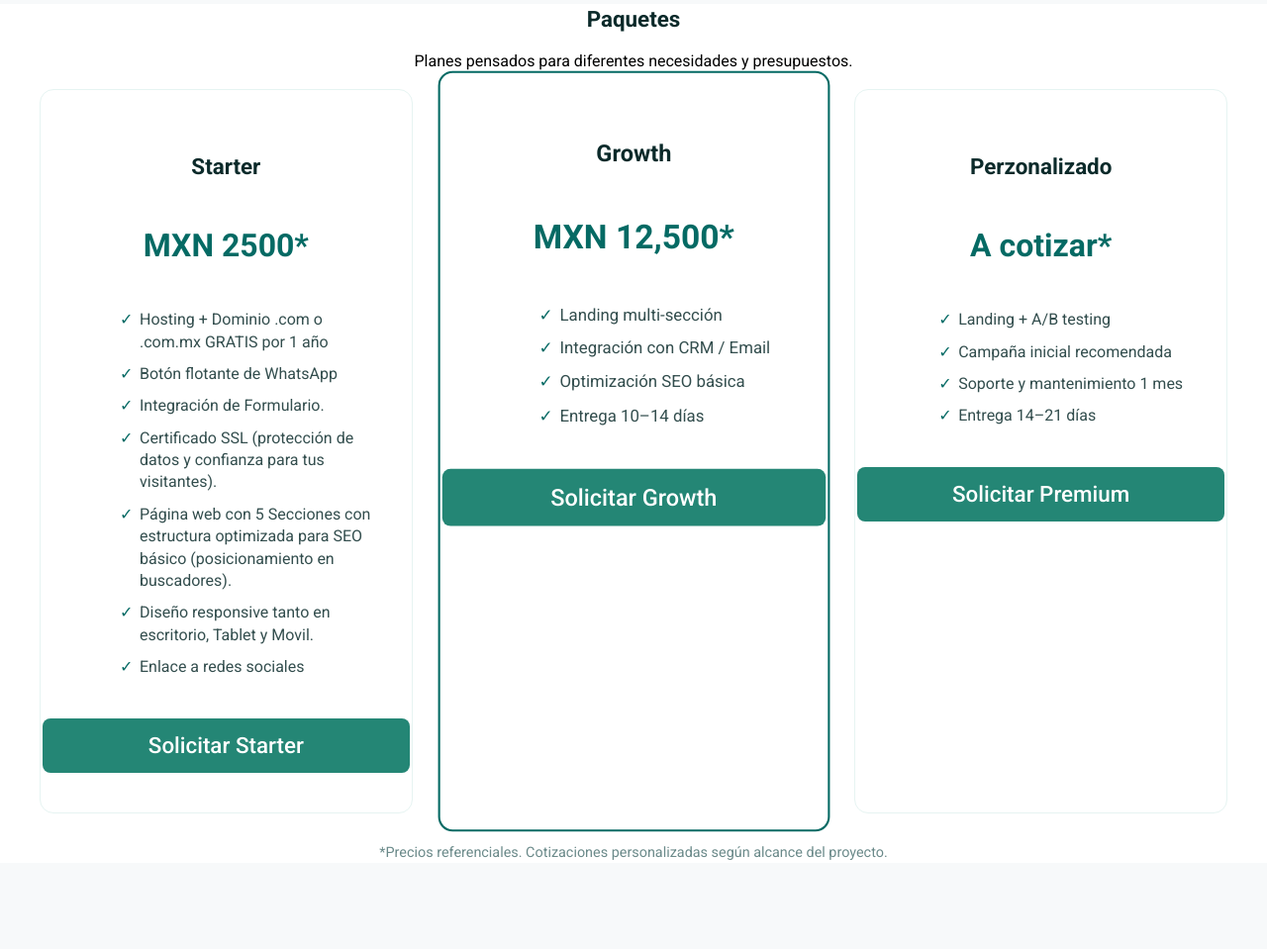
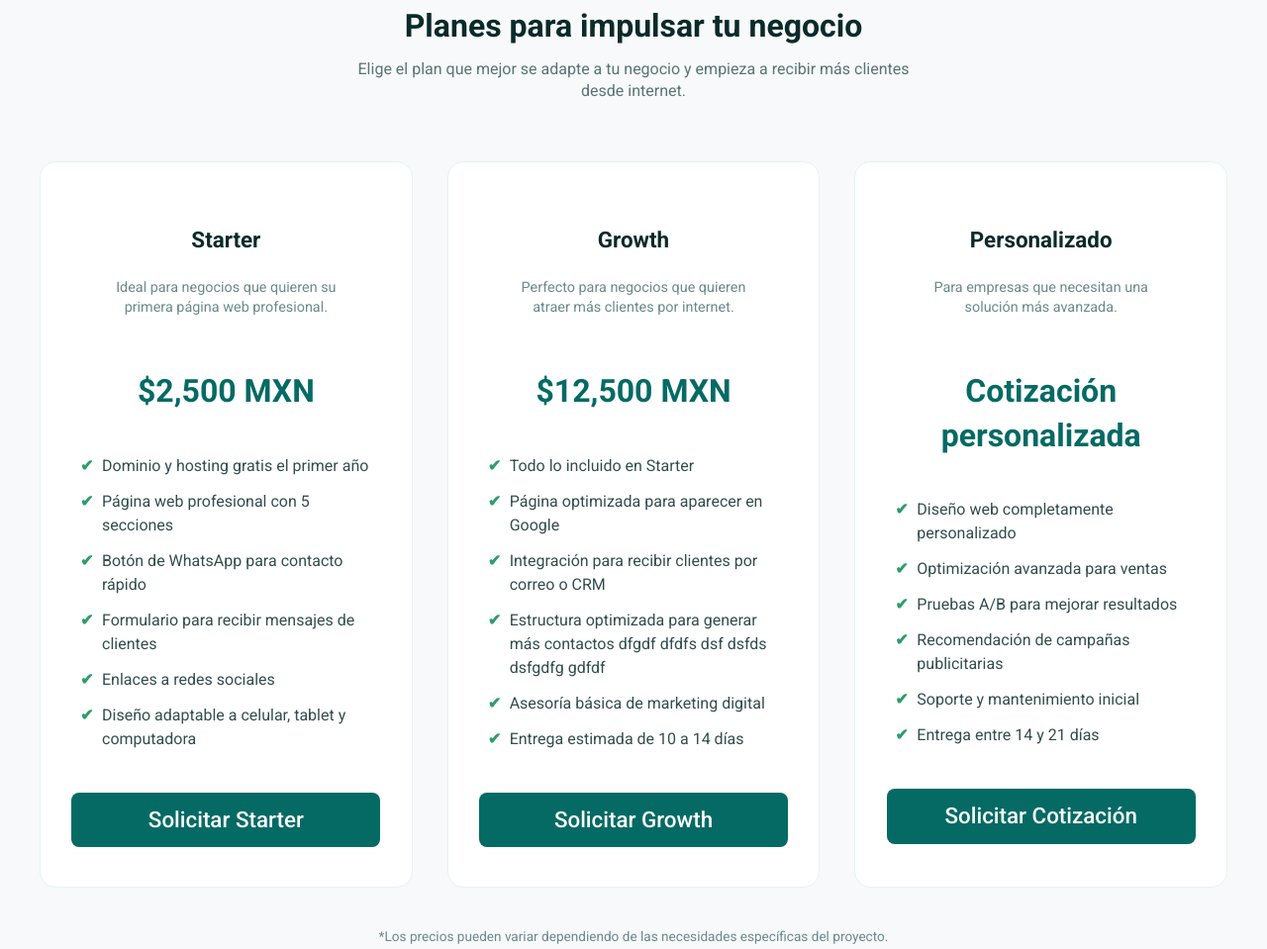
Before and after one commit to Osva-Dev/catech_landing_page, a plain HTML site: page index.html in a window 1280 px wide. Shown: the part 3039-3998 px from the top of the page at 99% size. Drawn offline with nearby package versions, Linux system fonts and the light colour scheme; no server answers.

Commit message:
update packages component styles

```diff
--- a/sections/packages/packages.css
+++ b/sections/packages/packages.css
@@ -1,29 +1,56 @@
 .packages {
-  background: #ffffff;
+  background: #ffffff00;
 }
 
 .packages__container {
-  background-color: #ffffff;
   max-width: 1200px;
   margin: 100px auto;
   padding: 0 20px;
 }
 
+/* HEADER */
+
+.packages__header {
+  text-align: center;
+  margin-bottom: 60px;
+}
+
+.packages__title {
+  font-size: 2rem;
+  margin-bottom: 10px;
+  color: #0b2a2a;
+}
+
+.packages__subtitle {
+  color: #5a7474;
+  max-width: 600px;
+  margin: auto;
+}
+
+/* GRID */
+
 .packages__grid {
-  display: grid;
-  grid-template-columns: repeat(3, 1fr);
+  display: flex;
   gap: 35px;
 }
 
+/* CARD */
+
 .package {
+  flex: 1 1 320px;
+
   display: flex;
+  flex-direction: column;
   align-items: center;
-  flex-direction: column;
+
   background: #ffffff;
   padding: 40px;
-  border-radius: 14px;
+
+  border-radius: 16px;
   border: 1px solid #e6f4f2;
+
   text-align: center;
+
   transition: all 0.25s ease;
 }
 
@@ -32,69 +59,102 @@
   box-shadow: 0 20px 35px rgba(0, 0, 0, 0.06);
 }
 
+/* TITLE */
+
 .package__title {
   font-size: 1.4rem;
-  margin-bottom: 10px;
+  margin-bottom: 8px;
   color: #0b2a2a;
-  text-align: center;
 }
 
-.package__subtitle {
-  text-align: center;
+/* TAGLINE */
+
+.package__tagline {
+  font-size: 0.9rem;
+  color: #6b8a8a;
+  margin-bottom: 20px;
+  max-width: 260px;
 }
 
-/* precio */
+/* PRICE */
 
 .package__price {
   font-size: 2rem;
   font-weight: 700;
+  color: #056a64;
   margin-bottom: 25px;
-  color: #056a64;
 }
 
-/* features */
+/* FEATURES */
 
 .package__features {
   list-style: none;
+  padding: 0;
   margin-bottom: 30px;
   text-align: left;
+  width: 100%;
 }
 
 .package__features li {
-  margin-bottom: 10px;
+  position: relative;
+  padding-left: 22px;
+  margin-bottom: 12px;
   color: #334e4e;
-  position: relative;
-  padding-left: 20px;
+  line-height: 1.5;
 }
 
-/* check icon */
+/* CHECK ICON */
 
 .package__features li::before {
-  content: "✓";
-  color: #056a64;
+  content: "✔";
   position: absolute;
   left: 0;
+  color: #2e9c6a;
+  font-weight: 700;
 }
 
-/* CTA */
+/* CTA BUTTON */
 
 .package__cta {
   display: inline-block;
-  width: 100%;
+  width: 80%;
+  padding: 12px 20px;
+
+  background: #056a64;
+  color: white;
+  text-decoration: none;
+
+  border-radius: 8px;
+  font-weight: 600;
+
+  transition: 0.2s;
 }
 
-/* destacar plan growth */
-
-.package--growth {
-  border: 2px solid #056a64;
-  transform: scale(1.05);
+.package__cta:hover {
+  background: #044f4a;
 }
 
-/* nota */
+/* POPULAR PLAN */
+
+/* BADGE */
+
+.package__badge {
+  background: #056a64;
+  color: white;
+
+  font-size: 0.75rem;
+
+  padding: 4px 12px;
+  border-radius: 20px;
+
+  margin-bottom: 10px;
+}
+
+/* NOTE */
 
 .packages__note {
   text-align: center;
-  margin-top: 30px;
-  font-size: 0.9rem;
+  margin-top: 40px;
+  font-size: 0.85rem;
   color: #6b8a8a;
 }
--- a/sections/packages/packages.html
+++ b/sections/packages/packages.html
@@ -1,79 +1,91 @@
-<section class="packages" id="paquetes" role="region" aria-label="Paquetes">
+<section class="packages" id="paquetes">
   <div class="packages__container">
-    <header class="section-header">
-      <h2 class="package__title">Paquetes</h2>
-      <p class="package__subtitle">
-        Planes pensados para diferentes necesidades y presupuestos.
+    <header class="packages__header">
+      <h2 class="packages__title">Planes para impulsar tu negocio</h2>
+      <p class="packages__subtitle">
+        Elige el plan que mejor se adapte a tu negocio y empieza a recibir más
+        clientes desde internet.
       </p>
     </header>
 
-    <div class="packages__grid" role="list">
-      <article
-        class="package package--starter"
-        role="listitem"
-        aria-labelledby="pkg-starter"
-      >
-        <h3 id="pkg-starter" class="package__title">Starter</h3>
-        <p class="package__price">MXN 2500*</p>
+    <div class="packages__grid">
+      <!-- STARTER -->
+
+      <article class="package package--starter">
+        <h3 class="package__title">Starter</h3>
+
+        <p class="package__tagline">
+          Ideal para negocios que quieren su primera página web profesional.
+        </p>
+
+        <p class="package__price">$2,500 MXN</p>
+
         <ul class="package__features">
-          <li>Hosting + Dominio .com o .com.mx GRATIS por 1 año</li>
-          <li>Botón flotante de WhatsApp</li>
-          <li>Integración de Formulario.</li>
-          <li>
-            Certificado SSL (protección de datos y confianza para tus
-            visitantes).
-          </li>
-          <li>
-            Página web con 5 Secciones con estructura optimizada para SEO básico
-            (posicionamiento en buscadores).
-          </li>
-          <li>Diseño responsive tanto en escritorio, Tablet y Movil.</li>
-          <li>Enlace a redes sociales</li>
+          <li>Dominio y hosting gratis el primer año</li>
+          <li>Página web profesional con 5 secciones</li>
+          <li>Botón de WhatsApp para contacto rápido</li>
+          <li>Formulario para recibir mensajes de clientes</li>
+          <li>Enlaces a redes sociales</li>
+          <li>Diseño adaptable a celular, tablet y computadora</li>
         </ul>
-        <a class="button button--primary package__cta" href="#contacto"
-          >Solicitar Starter</a
-        >
+
+        <a class="button package__cta" href="#contacto"> Solicitar Starter </a>
       </article>
 
-      <article
-        class="package package--growth"
-        role="listitem"
-        aria-labelledby="pkg-growth"
-      >
-        <h3 id="pkg-growth" class="package__title">Growth</h3>
-        <p class="package__price">MXN 12,500*</p>
+      <!-- GROWTH -->
+
+      <article class="package package--starter">
+        <h3 class="package__title">Growth</h3>
+
+        <p class="package__tagline">
+          Perfecto para negocios que quieren atraer más clientes por internet.
+        </p>
+
+        <p class="package__price">$12,500 MXN</p>
+
         <ul class="package__features">
-          <li>Landing multi-sección</li>
-          <li>Integración con CRM / Email</li>
-          <li>Optimización SEO básica</li>
-          <li>Entrega 10–14 días</li>
+          <li>Todo lo incluido en Starter</li>
+          <li>Página optimizada para aparecer en Google</li>
+          <li>Integración para recibir clientes por correo o CRM</li>
+          <li>
+            Estructura optimizada para generar más contactos dfgdf dfdfs dsf
+            dsfds dsfgdfg gdfdf
+          </li>
+          <li>Asesoría básica de marketing digital</li>
+          <li>Entrega estimada de 10 a 14 días</li>
         </ul>
-        <a class="button button--primary package__cta" href="#contacto"
-          >Solicitar Growth</a
-        >
+
+        <a class="button package__cta" href="#contacto"> Solicitar Growth </a>
       </article>
 
-      <article
-        class="package package--premium"
-        role="listitem"
-        aria-labelledby="pkg-premium"
-      >
-        <h3 id="pkg-premium" class="package__title">Perzonalizado</h3>
-        <p class="package__price">A cotizar*</p>
+      <!-- PERSONALIZADO -->
+
+      <article class="package package--starter">
+        <h3 class="package__title">Personalizado</h3>
+
+        <p class="package__tagline">
+          Para empresas que necesitan una solución más avanzada.
+        </p>
+
+        <p class="package__price">Cotización personalizada</p>
+
         <ul class="package__features">
-          <li>Landing + A/B testing</li>
-          <li>Campaña inicial recomendada</li>
-          <li>Soporte y mantenimiento 1 mes</li>
-          <li>Entrega 14–21 días</li>
+          <li>Diseño web completamente personalizado</li>
+          <li>Optimización avanzada para ventas</li>
+          <li>Pruebas A/B para mejorar resultados</li>
+          <li>Recomendación de campañas publicitarias</li>
+          <li>Soporte y mantenimiento inicial</li>
+          <li>Entrega entre 14 y 21 días</li>
         </ul>
-        <a class="button button--primary package__cta" href="#contacto"
-          >Solicitar Premium</a
-        >
+
+        <a class="button package__cta" href="#contacto">
+          Solicitar Cotización
+        </a>
       </article>
     </div>
 
     <p class="packages__note">
-      *Precios referenciales. Cotizaciones personalizadas según alcance del
+      *Los precios pueden variar dependiendo de las necesidades específicas del
       proyecto.
     </p>
   </div>
```
